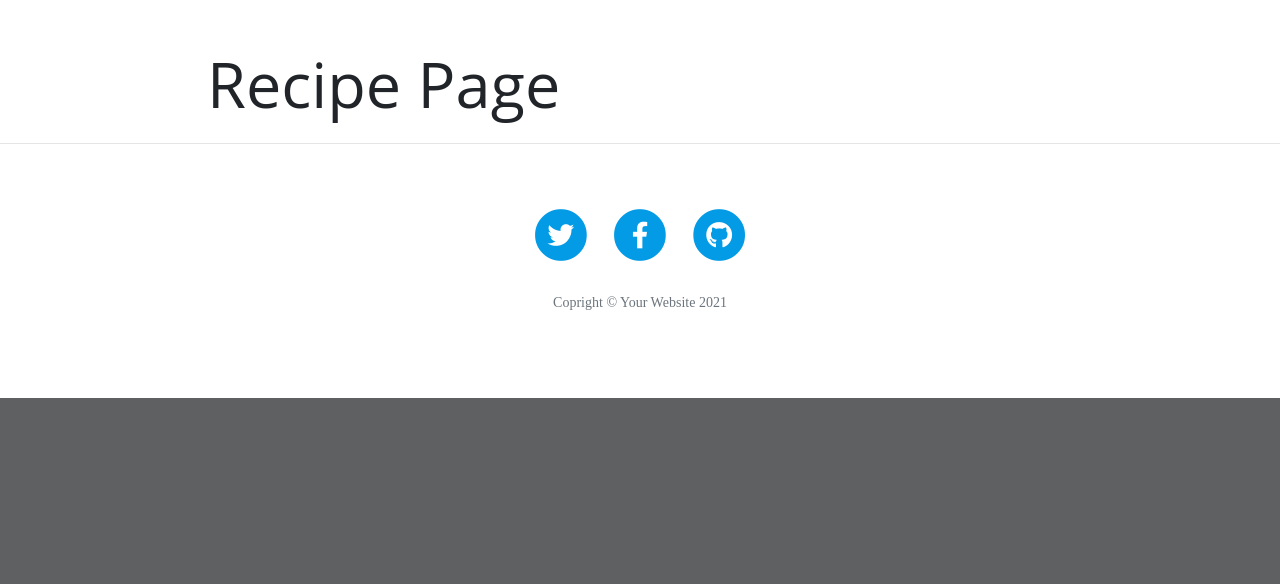
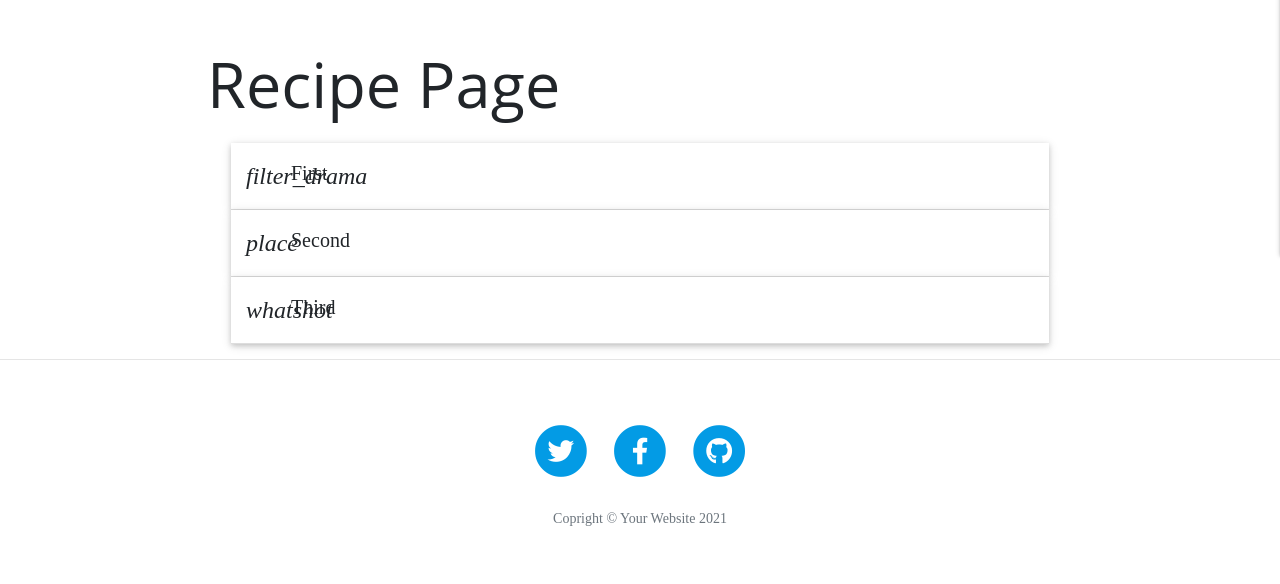
Before and after one commit to richard-ui/Data-Centric-Project, a Flask app: page / in a window 1280 px wide. Shown: the part 605-1189 px from the top of the page. Before the commit the page ends 1003 px from the top, so only its background shows below. Run offline with Flask 2, Linux system fonts and the light colour scheme; data that the repository does not hold is empty; some libraries are stand-ins or nearby versions.

Commit message:
Add collapsible form for our recipes html page and initialising jQuery

```diff
--- /dev/null
+++ b/static/js/script.js
@@ -0,0 +1,8 @@
+/*
+    jQuery for MaterializeCSS initialization
+*/
+
+$(document).ready(function () {
+    $(".sidenav").sidenav({edge: "right"});
+    $('.collapsible').collapsible();
+});
--- a/templates/recipes.html
+++ b/templates/recipes.html
@@ -9,4 +9,20 @@
         <br>
     {% endfor %}
 
+     <ul class="collapsible popout">
+    <li>
+      <div class="collapsible-header"><i class="material-icons">filter_drama</i>First</div>
+      <div class="collapsible-body"><span>Lorem ipsum dolor sit amet.</span></div>
+    </li>
+    <li>
+      <div class="collapsible-header"><i class="material-icons">place</i>Second</div>
+      <div class="collapsible-body"><span>Lorem ipsum dolor sit amet.</span></div>
+    </li>
+    <li>
+      <div class="collapsible-header"><i class="material-icons">whatshot</i>Third</div>
+      <div class="collapsible-body"><span>Lorem ipsum dolor sit amet.</span></div>
+    </li>
+  </ul>
+
+
 {% endblock %}
```
